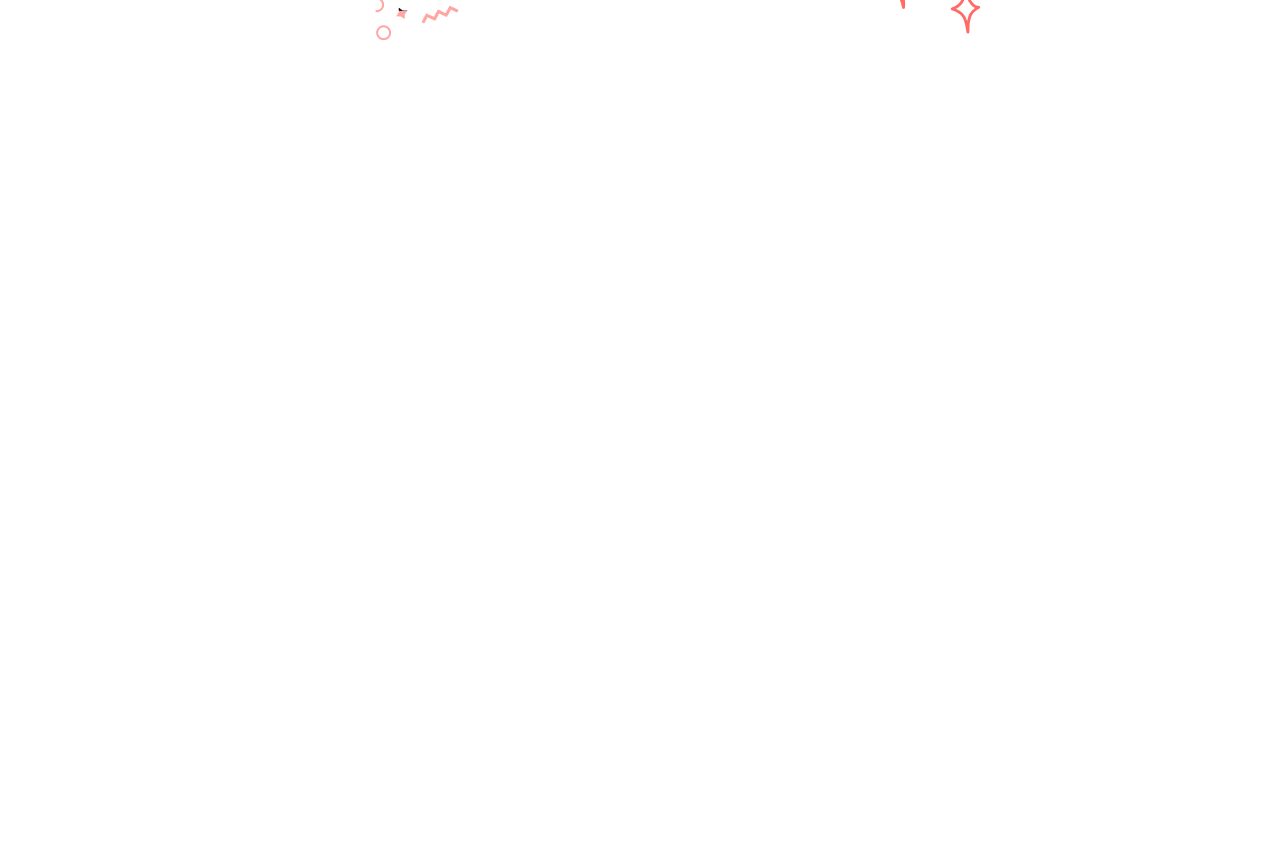
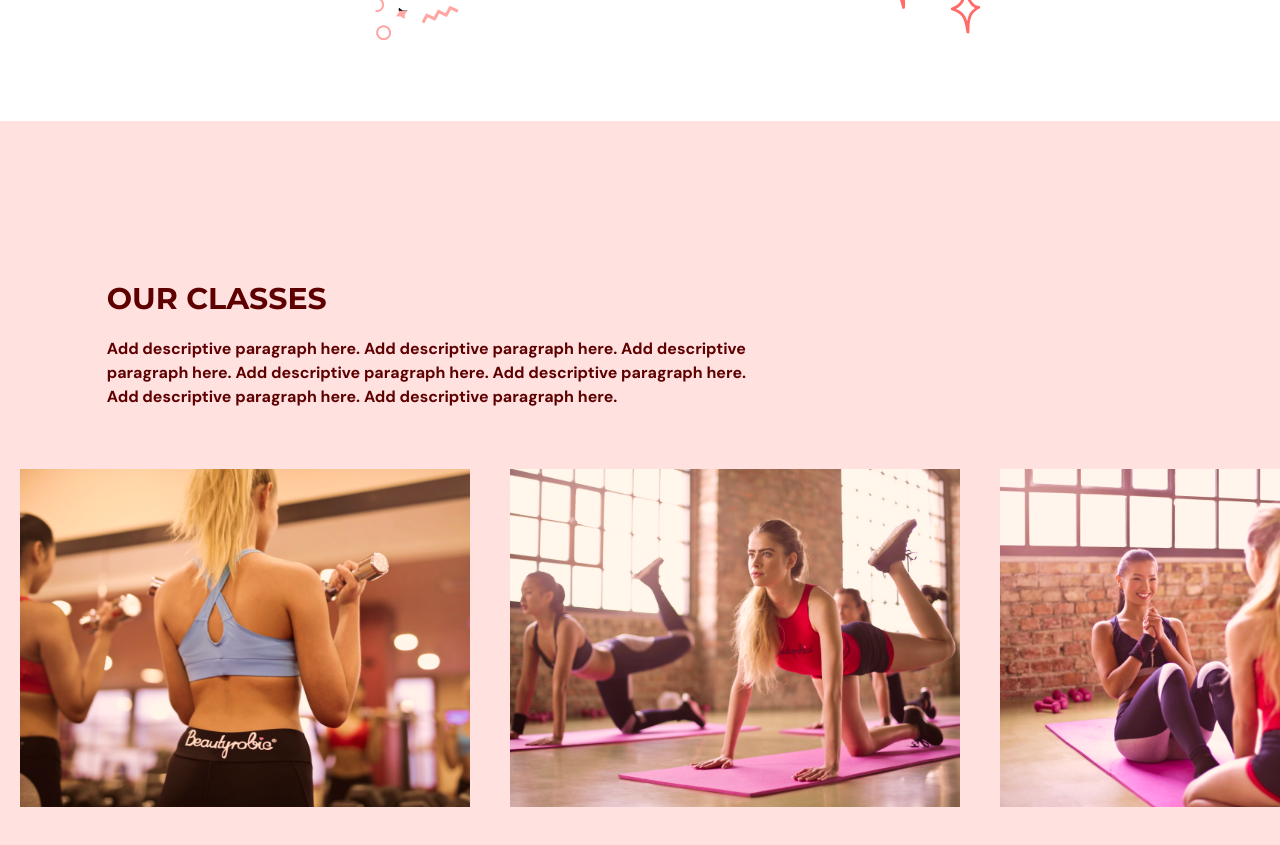
Before and after one commit to instinct-truster/fitness, a React (Vite) app: page / in a window 1280 px wide. Shown: the part 1960-2805 px from the top of the page. Before the commit the page ends 2081 px from the top, so only its background shows below. Built offline with nearby package versions, Linux system fonts and the light colour scheme.

Commit message:
complete-classes-page

```diff
--- a/src/App.tsx
+++ b/src/App.tsx
@@ -1,5 +1,6 @@
 import Navbar from "@/scenes/navbar";
 import Home from "@/scenes/home";
+import OurClasses from "@/scenes/ourClasses";
 import Benefits from "@/scenes/benefits";
 import { useEffect, useState } from "react";
 import { SelectedPage } from "@/shared/types";
@@ -31,6 +32,7 @@
       />
       <Home setSelectedPage={setSelectedPage} />
       <Benefits setSelectedPage={setSelectedPage} />
+      <OurClasses setSelectedPage={setSelectedPage} />
     </div>
   );
 }
--- /dev/null
+++ b/src/scenes/ourClasses/Class.tsx
@@ -0,0 +1,21 @@
+type Props = {
+  name: string;
+  description: string;
+  image: string;
+};
+
+const Class = ({ name, description, image }: Props) => {
+  const overlayStyles = `p-5 absolute z-30 flex h-[380px] w-[450px] flex-col items-center justify-center whitespace-normal bg-primary-500 text-center text-white opacity-0 transition duration-500 hover:opacity-90`;
+
+  return (
+    <li className="relative mx-5 inline-block h-[380px] w-[450px]">
+      <div className={overlayStyles}>
+        <p className="text-2xl">{name}</p>
+        <p className="mt-5">{description}</p>
+      </div>
+      <img alt={`${image}`} src={image} />
+    </li>
+  );
+};
+
+export default Class;
--- /dev/null
+++ b/src/scenes/ourClasses/index.tsx
@@ -0,0 +1,93 @@
+import { SelectedPage, ClassType } from "@/shared/types";
+import image1 from "@/assets/image1.png";
+import image2 from "@/assets/image2.png";
+import image3 from "@/assets/image3.png";
+import image4 from "@/assets/image4.png";
+import image5 from "@/assets/image5.png";
+import image6 from "@/assets/image6.png";
+import { motion } from "framer-motion";
+import HText from "@/shared/HText";
+import Class from "./Class";
+
+const classes: Array<ClassType> = [
+  {
+    name: "Weight Training Classes",
+    description: "Add descriptive text here.",
+    image: image1,
+  },
+  {
+    name: "Yoga Classes",
+    description: "Add descriptive text here.",
+    image: image2,
+  },
+  {
+    name: "Ab Core Classes",
+    description: "Add descriptive text here.",
+    image: image3,
+  },
+  {
+    name: "Adventure Classes",
+    description: "Add descriptive text here.",
+    image: image4,
+  },
+  {
+    name: "Fitness Classes",
+    description: "Add descriptive text here.",
+    image: image5,
+  },
+  {
+    name: "Training Classes",
+    description: "Add descriptive text here.",
+    image: image6,
+  },
+];
+
+type Props = {
+  setSelectedPage: (value: SelectedPage) => void;
+};
+
+const OurClasses = ({ setSelectedPage }: Props) => {
+  return (
+    <section id="ourclasses" className="w-full bg-primary-100 py-40">
+      <motion.div
+        onViewportEnter={() => setSelectedPage(SelectedPage.OurClasses)}
+      >
+        <motion.div
+          className="mx-auto w-5/6"
+          initial="hidden"
+          whileInView="visible"
+          viewport={{ once: true, amount: 0.5 }}
+          transition={{ duration: 0.5 }}
+          variants={{
+            hidden: { opacity: 0, x: -50 },
+            visible: { opacity: 1, x: 0 },
+          }}
+        >
+          <div className="md:w-3/5">
+            <HText>OUR CLASSES</HText>
+            <p className="py-5">
+              Add descriptive paragraph here. Add descriptive paragraph here.
+              Add descriptive paragraph here. Add descriptive paragraph here.
+              Add descriptive paragraph here. Add descriptive paragraph here.
+              Add descriptive paragraph here.
+            </p>
+          </div>
+        </motion.div>
+        <div className="h-[353px overflow-y-hidden] mt-10 w-full overflow-x-auto">
+          <ul className="w-[2800px] whitespace-nowrap">
+            {classes.map((item: ClassType, index) => (
+              <Class
+                key={`${item.name}-${index}`}
+                name={item.name}
+                description={item.description}
+                image={item.image}
+              />
+            ))}
+          </ul>
+        </div>
+      </motion.div>
+    </section>
+  );
+};
+
+export default OurClasses;
--- a/src/shared/types.ts
+++ b/src/shared/types.ts
@@ -10,3 +10,9 @@
   title: string;
   description: string;
 }
+
+export interface ClassType {
+  name: string;
+  description?: string;
+  image: string;
+}
```
